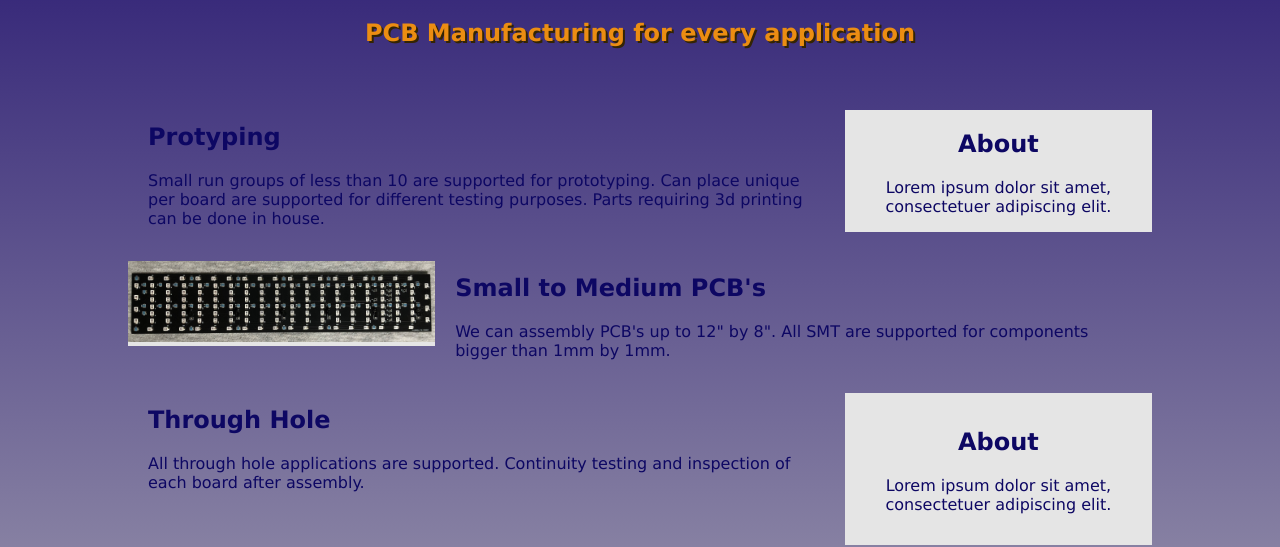
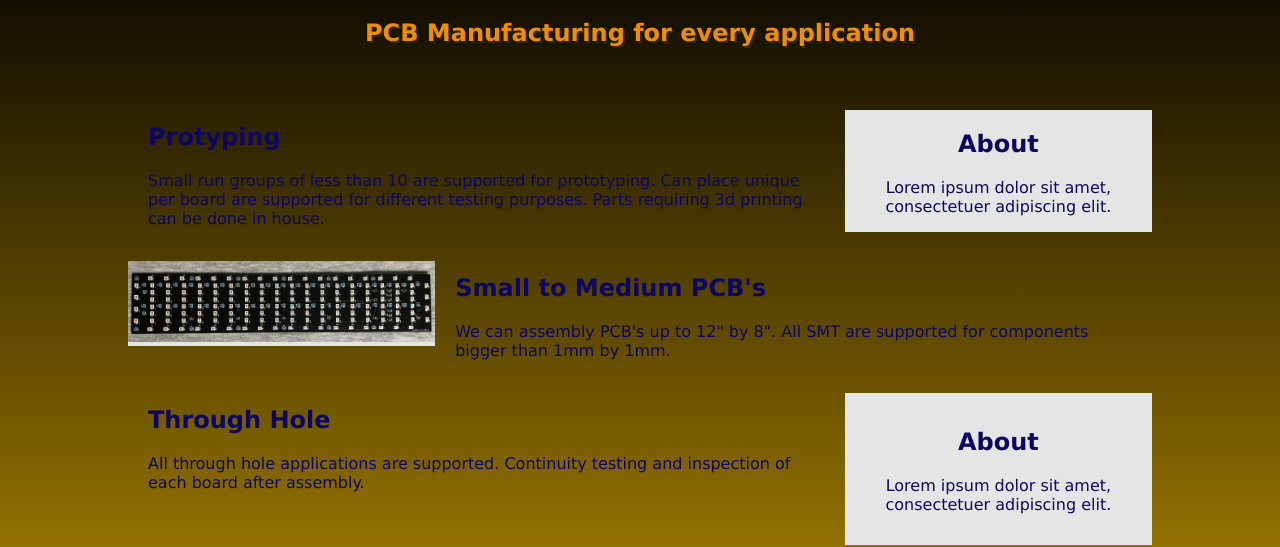
Before and after one commit to shonkap/shonkap.github.io, a plain HTML site: page index.html in a window 1280 px wide. Shown: the part 257-804 px from the top of the page. Drawn offline with Linux system fonts and the light colour scheme.

Commit message:
fixed gradient

```diff
--- a/css.css
+++ b/css.css
@@ -3,7 +3,7 @@ box-sizing: border-box;
 }
 body {
     margin: 0;
-    background: linear-gradient(rgb(21, 3, 104), rgb(192, 192, 192));
+    background: linear-gradient( rgb(0, 0, 0) 15%, rgb(243, 187, 4));
 }
 footer {
     background-color: rgb(192, 192, 192);
```
